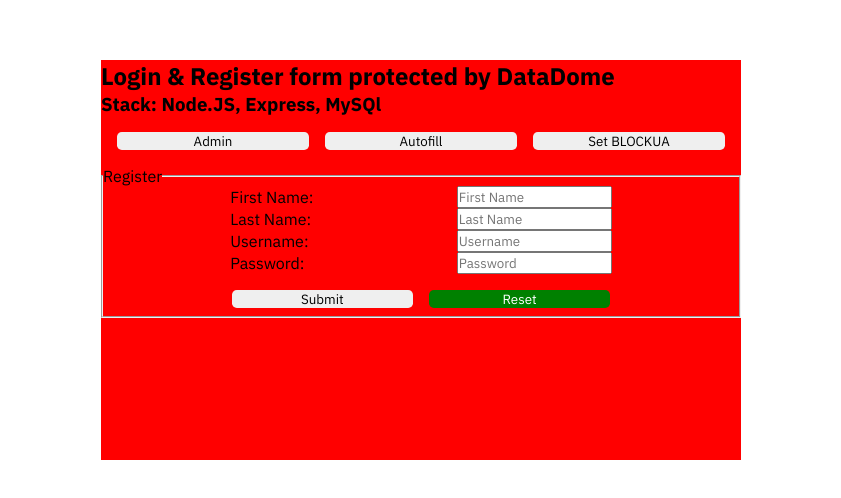
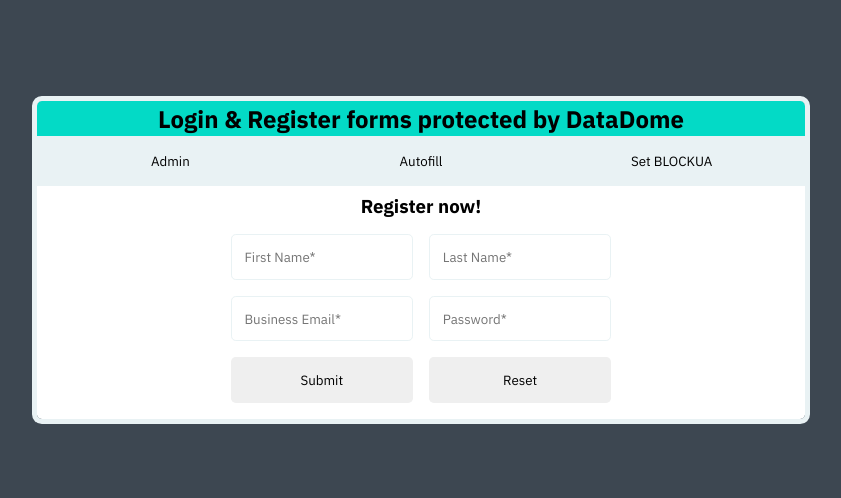
Before and after one commit to inkkonito/dd_login_register_demo, a website: page register.html in a window 1280 px wide. Shown: the part 140-638 px from the top of the page, without its empty margins (219-1060 px from the left). Drawn offline with Linux system fonts and the light colour scheme.

Commit message:
added DataDome design and colors to the form

```diff
--- a/app.js
+++ b/app.js
@@ -59,7 +59,7 @@
   res.sendFile(__dirname + "/register.html");
 });
 
-app.use(express.static(__dirname + "."));
+app.use(express.static(__dirname + "/public"));
 
 app.use(
   sessions({
--- a/register.html
+++ b/register.html
@@ -10,45 +10,43 @@
 
 <body>
     <div class="container">
-        <h2>Login & Register form protected by DataDome</h2>
-        <h3>Stack: Node.JS, Express, MySQl</h3>
+        <h2>Login & Register forms protected by DataDome</h2>
 
         <div class="quick-actions">
-            <button class="admin">Admin</button>
-            <button class="autofill">Autofill</button>
-            <button class="blockua">Set BLOCKUA </button>
+            <button id="admin">Admin</button>
+            <button id="autofill">Autofill</button>
+            <button id="blockua">Set BLOCKUA </button>
         </div>
 
-        <form action="/register" method="POST" class="form-register">
-            <fieldset>
-                <legend>Register</legend>
-                <div class="input">
-                    <label for="firstName">First Name: </label>
-                    <input type="text" name="firstName" placeholder="First Name">
+        <h3>Register now!</h3>
+        <div class="form-container">
+            <form action="/register" method="POST">
+                <div class="input-firstName">
+                    <label for="firstName"></label>
+                    <input type="text" name="firstName" placeholder="First Name*" required>
                 </div>
 
-                <div class="input">
-                    <label for="lastName">Last Name: </label>
-                    <input type="text" name="lastName" placeholder="Last Name">
+                <div class="input-lastName">
+                    <label for="lastName"></label>
+                    <input type="text" name="lastName" placeholder="Last Name*" required>
                 </div>
 
-                <div class="input">
-                    <label for="userName">Username: </label>
-                    <input type="text" name="userName" placeholder="Username">
+                <div class="input-businessEmail">
+                    <label for="businessEmail"></label>
+                    <input type="email" name="businessEmail" placeholder="Business Email*" required>
                 </div>
 
-                <div class="input">
-                    <label for="password">Password: </label>
-                    <input type="password" name="password" placeholder="Password">
+                <div class="input-password">
+                    <label for="password"></label>
+                    <input type="email" name="password" placeholder="Password*" required>
                 </div>
 
-                <div class="form-buttons">
-                    <button type="submit">Submit</button>
-                    <button type="reset" class="reset">Reset</button>
-                </div>
 
-            </fieldset>
+                <button type="submit">Submit</button>
+                <button type="reset" id="reset">Reset</button>
+        </div>
         </form>
+    </div>
     </div>
 
 </body>
--- a/style.css
+++ b/style.css
@@ -1,10 +1,11 @@
 @import url("https://fonts.googleapis.com/css2?family=IBM+Plex+Sans:ital,wght@0,100;0,200;0,300;0,400;0,500;0,600;0,700;1,100;1,200;1,300;1,400;1,500;1,600;1,700&display=swap");
 
-::root {
-  --color1: #fff;
-  --color2: #fff;
-  --color3: #fff;
-  --color4: #fff;
+:root {
+  --ddblue: #49bff9;
+  --ddred: #ec5a5f;
+  --ddgreen: #03dac6;
+  --ddgrey: #3d4751;
+  --ddwhite: #e9f2f4;
 }
 
 * {
@@ -18,6 +19,7 @@
   position: absolute;
   height: 100vh;
   width: 100vw;
+  background-color: var(--ddgrey);
 }
 
 button {
@@ -30,9 +32,23 @@
   top: 50%;
   left: 50%;
   transform: translate(-50%, -50%);
-  width: 50%;
-  height: 50%;
-  background: red;
+  width: 60%;
+  background-color: #fff;
+  border-radius: 0.3rem;
+  outline: 5px solid var(--ddwhite);
+  transition: 0.3s linear;
+}
+
+.container:hover {
+  outline: 10px solid var(--ddwhite);
+}
+
+.container h2 {
+  background-color: var(--ddgreen);
+  text-align: center;
+  border-top-right-radius: 0.3rem;
+  border-top-left-radius: 0.3rem;
+  padding: 0.1rem;
 }
 
 .quick-actions {
@@ -41,42 +57,82 @@
   width: 100%;
   padding: 1rem;
   gap: 1rem;
+  background-color: var(--ddwhite);
 }
 
 .quick-actions button {
   width: 100%;
+  background: none;
 }
 
-button.reset {
-  background: green;
-  color: white;
+.quick-actions button:hover {
+  font-weight: bold;
 }
 
-form .form-register {
-  display: flex;
+button#admin:hover {
+  color: var(--ddred);
 }
 
-.input {
-  display: flex;
-  align-items: center;
-  justify-content: space-between;
-  width: 60%;
-  margin: auto;
-}
-.input label {
-  text-align: right;
-}
-form button {
-  width: 30%;
-  border: none;
+button#autofill:hover {
+  color: var(--ddgreen);
 }
 
-form .form-buttons {
-  display: flex;
+button#blockua:hover {
+  color: var(--ddblue);
+}
+
+.container h3 {
+  text-align: center;
+  margin-top: 0.5rem;
+}
+
+.form-container {
+  width: 60%;
+  padding: 1rem 2.5rem;
+  margin: 0 auto;
+}
+
+form {
+  display: grid;
+  grid-template-columns: 1fr 1fr;
+  grid-template-rows: 1fr 1fr 1fr;
+  gap: 1rem;
+  grid-template-areas:
+    "firstname lastname"
+    "businessemail password"
+    "submit reset";
+}
+
+input[type="text"],
+input[type="email"],
+input[type="password"] {
+  background-color: transparent;
   border-radius: 0.3rem;
-  justify-content: center;
+  padding: 0.8rem;
   width: 100%;
-  gap: 1rem;
-  margin: 1rem 0 0.5rem;
-  padding: 0 1rem;
+  color: var(--ddgrey);
+  border: 1px solid var(--ddwhite);
 }
+
+input:focus {
+  border: 3px solid var(--ddgreen);
+  outline: none;
+}
+
+button {
+  width: 100%;
+}
+
+button:hover {
+  transform: scale(1.08);
+  transition: 0.3s ease-in;
+}
+button[type="reset"]:hover {
+  background-color: var(--ddred);
+  color: var(--ddwhite);
+}
+
+button[type="submit"]:hover {
+  background-color: var(--ddgreen);
+  color: var(--ddwhite);
+}
```
